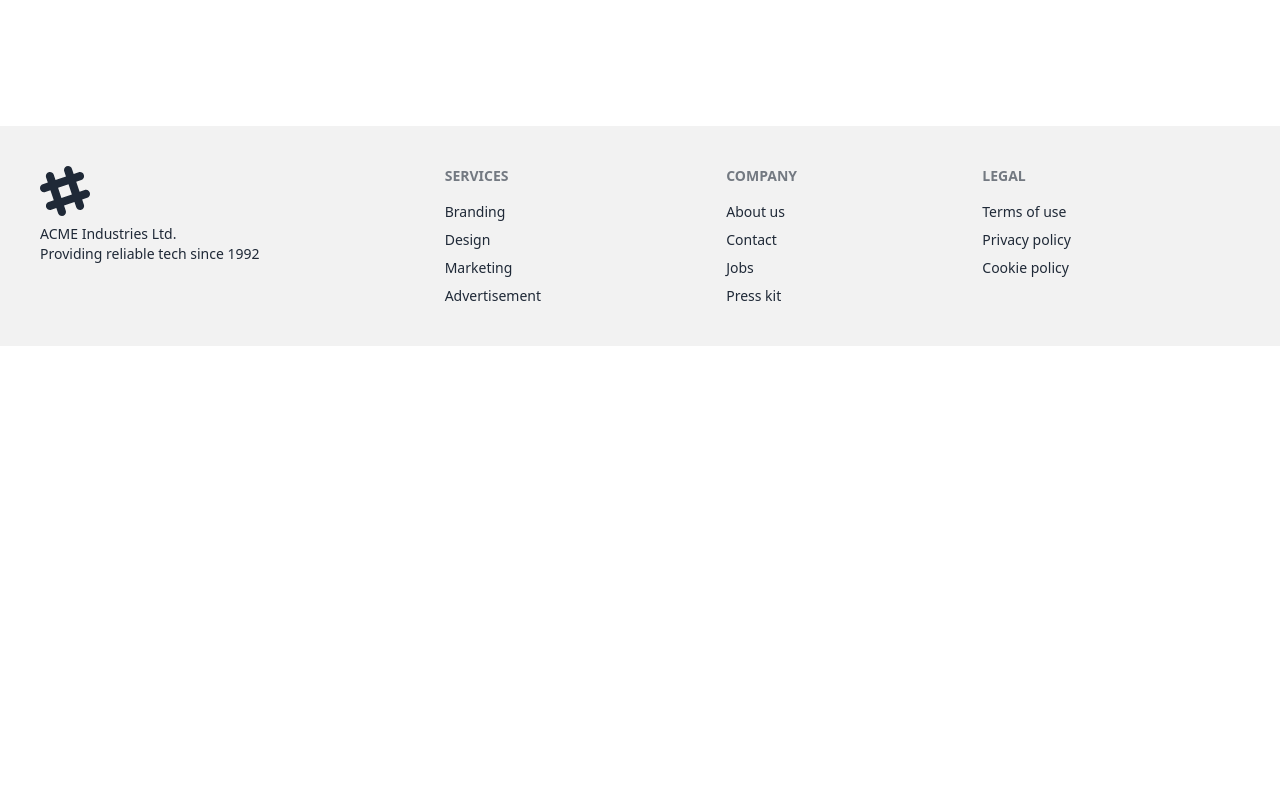
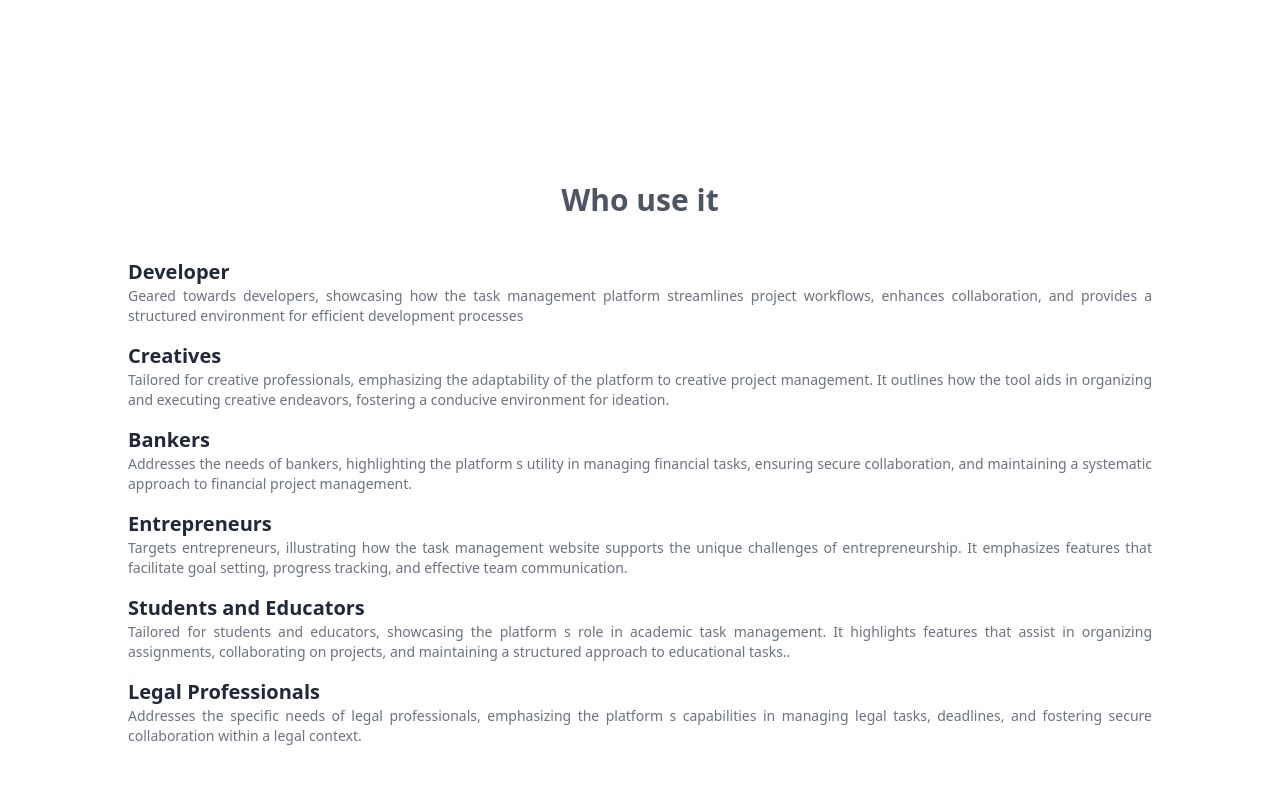
Before and after one commit to Anirbandasjoy/task-management-client, a React (Vite) app: page / in a window 1280 px wide. Shown: the part 680-1480 px from the top of the page. Before the commit the page ends 1026 px from the top, so only its background shows below. Built offline with nearby package versions, Linux system fonts and the light colour scheme; no server answers.

Commit message:
added who use

```diff
--- /dev/null
+++ b/src/components/Use/Use.jsx
@@ -0,0 +1,75 @@
+import Title from "../Title/Title";
+const Use = () => {
+  return (
+    <div className="p-14 dark:bg-gray-900">
+      <div className="">
+        <div className="text-center">
+          <Title title="Who use it" />
+        </div>
+        <div className="max-w-5xl mx-auto mt-10 space-y-4">
+          <div>
+            <h1 className="text-xl font-bold dark:text-gray-400">Developer</h1>
+            <p className="text-justify text-sm text-gray-500">
+              Geared towards developers, showcasing how the task management
+              platform streamlines project workflows, enhances collaboration,
+              and provides a structured environment for efficient development
+              processes
+            </p>
+          </div>
+          <div>
+            <h1 className="text-xl font-bold dark:text-gray-400">Creatives</h1>
+            <p className="text-justify text-sm text-gray-500">
+              Tailored for creative professionals, emphasizing the adaptability
+              of the platform to creative project management. It outlines how
+              the tool aids in organizing and executing creative endeavors,
+              fostering a conducive environment for ideation.
+            </p>
+          </div>
+          <div>
+            <h1 className="text-xl font-bold dark:text-gray-400">Bankers</h1>
+            <p className="text-justify text-sm text-gray-500">
+              Addresses the needs of bankers, highlighting the platform s
+              utility in managing financial tasks, ensuring secure
+              collaboration, and maintaining a systematic approach to financial
+              project management.
+            </p>
+          </div>
+          <div>
+            <h1 className="text-xl font-bold dark:text-gray-400">
+              Entrepreneurs
+            </h1>
+            <p className="text-justify text-sm text-gray-500">
+              Targets entrepreneurs, illustrating how the task management
+              website supports the unique challenges of entrepreneurship. It
+              emphasizes features that facilitate goal setting, progress
+              tracking, and effective team communication.
+            </p>
+          </div>
+          <div>
+            <h1 className="text-xl font-bold dark:text-gray-400">
+              Students and Educators
+            </h1>
+            <p className="text-justify text-sm text-gray-500">
+              Tailored for students and educators, showcasing the platform s
+              role in academic task management. It highlights features that
+              assist in organizing assignments, collaborating on projects, and
+              maintaining a structured approach to educational tasks..
+            </p>
+          </div>
+          <div>
+            <h1 className="text-xl font-bold dark:text-gray-400">
+              Legal Professionals
+            </h1>
+            <p className="text-justify text-sm text-gray-500">
+              Addresses the specific needs of legal professionals, emphasizing
+              the platform s capabilities in managing legal tasks, deadlines,
+              and fostering secure collaboration within a legal context.
+            </p>
+          </div>
+        </div>
+      </div>
+    </div>
+  );
+};
+
+export default Use;
--- a/src/pages/Home/Home.jsx
+++ b/src/pages/Home/Home.jsx
@@ -1,6 +1,7 @@
 import { Link } from "react-router-dom";
 import logo from "../../assets/logo.png";
 import { FaLongArrowAltRight } from "react-icons/fa";
+import Use from "../../components/Use/Use";
 const Home = () => {
   return (
     <div>
@@ -22,6 +23,7 @@ const Home = () => {
           </div>
         </div>
       </div>
+      <Use />
     </div>
   );
 };
```
